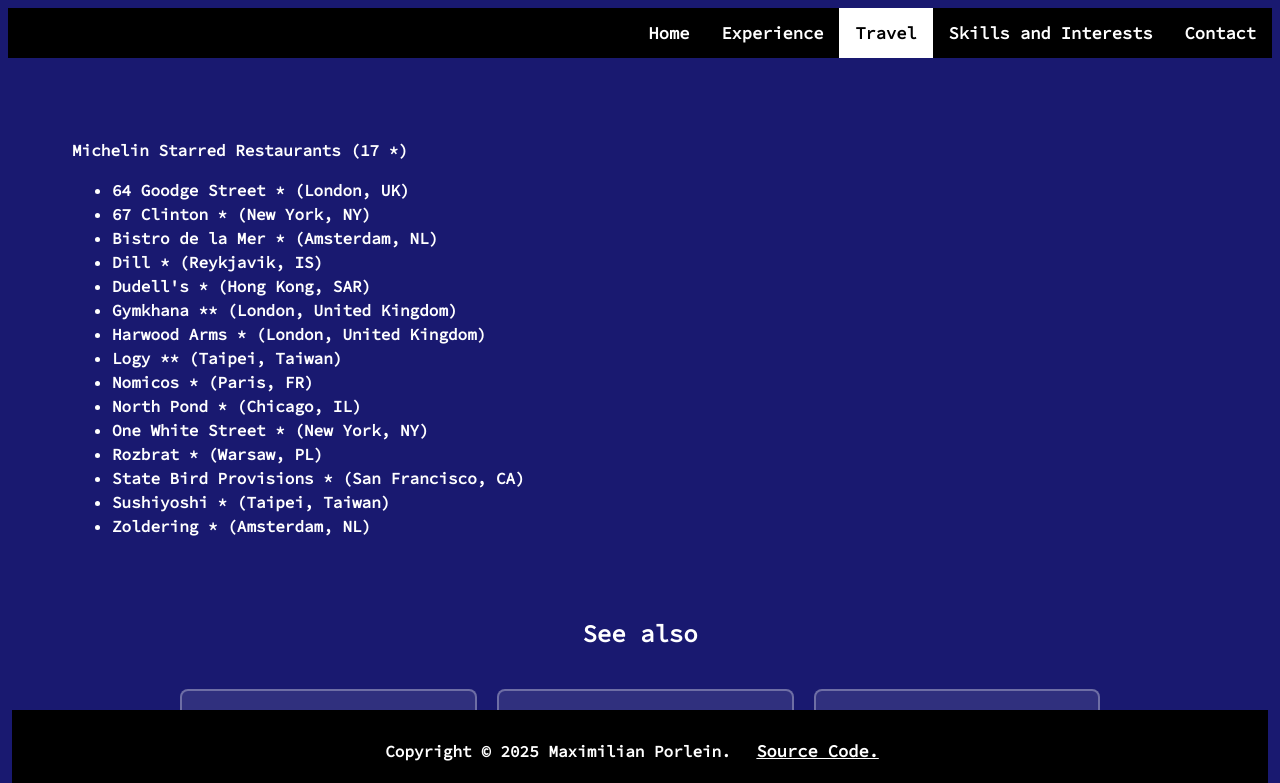
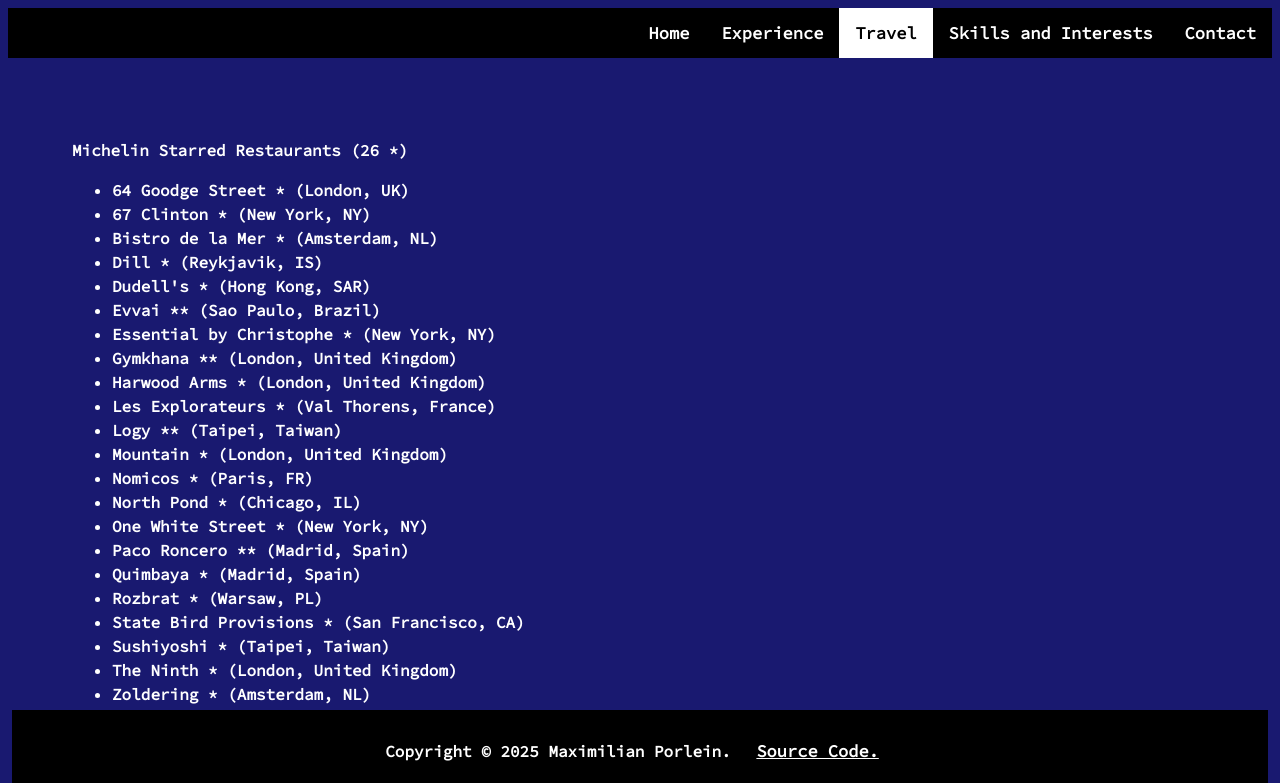
Before and after one commit to mporlein/mporlein.github.io, a plain HTML site: page michelin.html in a window 1280 px wide. Shown: the top 783 px of the page. Drawn offline with Linux system fonts and the light colour scheme.

Commit message:
added new restaurants

```diff
--- a/michelin.html
+++ b/michelin.html
@@ -19,22 +19,29 @@
             <a href="index.html">Home</a>
         </div>
         <div class="class-Text">
-            <p>Michelin Starred Restaurants (17 *)</p>
+            <p>Michelin Starred Restaurants (26 *)</p>
             <ul>
                 <li>64 Goodge Street * (London, UK)</li>
                 <li>67 Clinton * (New York, NY)</li>
                 <li>Bistro de la Mer * (Amsterdam, NL)</li>
                 <li>Dill * (Reykjavik, IS)</li>
                 <li>Dudell's * (Hong Kong, SAR)</li>
+                <li>Evvai ** (Sao Paulo, Brazil)</li>
+                <li>Essential by Christophe * (New York, NY)</li>
                 <li>Gymkhana ** (London, United Kingdom)</li>
                 <li>Harwood Arms * (London, United Kingdom)</li>
+                <li>Les Explorateurs * (Val Thorens, France)</li>
                 <li>Logy ** (Taipei, Taiwan)</li>
+                <li>Mountain * (London, United Kingdom)</li>
                 <li>Nomicos * (Paris, FR)</li>
                 <li>North Pond * (Chicago, IL)</li>
                 <li>One White Street * (New York, NY)</li>
+                <li>Paco Roncero ** (Madrid, Spain)</li>
+                <li>Quimbaya * (Madrid, Spain)</li>
                 <li>Rozbrat * (Warsaw, PL)</li>
                 <li>State Bird Provisions * (San Francisco, CA)</li>
                 <li>Sushiyoshi * (Taipei, Taiwan)</li>
+                <li>The Ninth * (London, United Kingdom)</li>
                 <li>Zoldering * (Amsterdam, NL)</li>
             </ul>
         </div>
```
